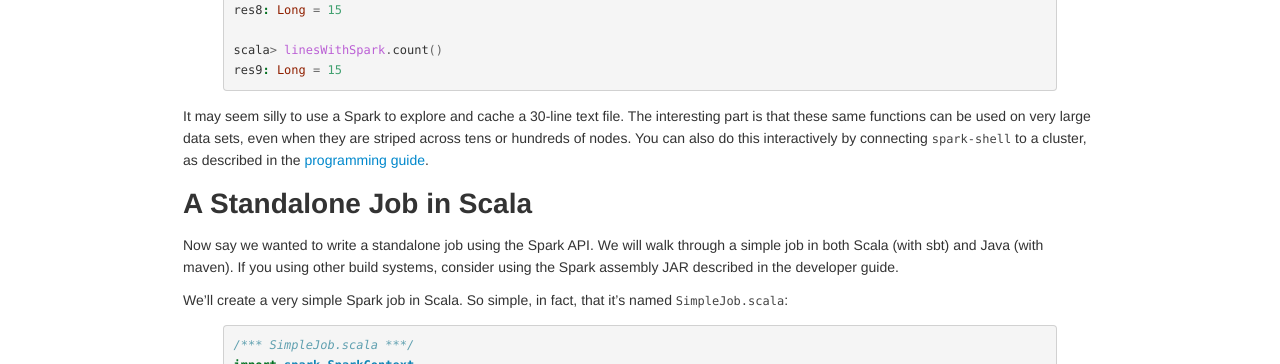
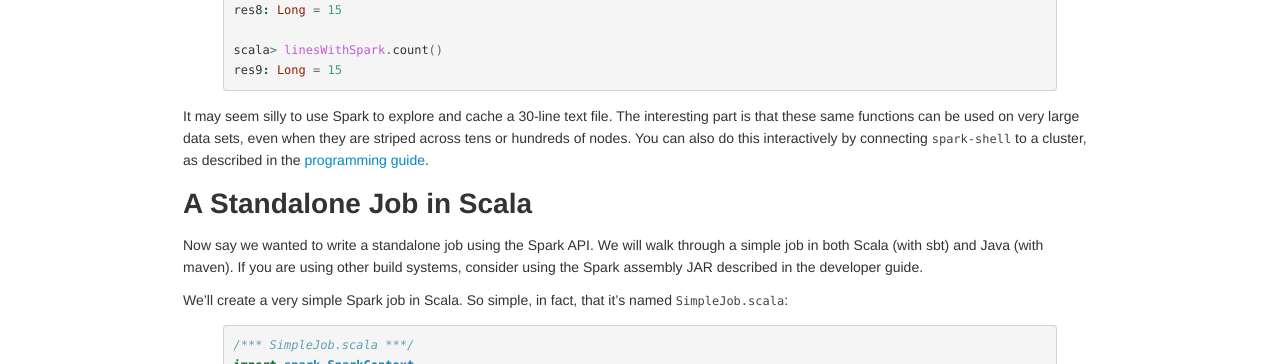
Before and after one commit to jaricftw/spark, a Jekyll site: the page built from docs/quick-start.md, in a window 1280 px wide and 1400 px high, scrolled down 1880 px. Shown: the part 152-516 px from the top of the window. Built offline with Jekyll 4.4.1, drawn with Linux system fonts in a browser that asks for light colours; some of the changed text lies outside the part shown.

Commit message:
Fix minor typos in quick start guide.

```diff
--- a/docs/quick-start.md
+++ b/docs/quick-start.md
@@ -98,10 +98,10 @@
 res9: Long = 15
 {% endhighlight %}
 
-It may seem silly to use a Spark to explore and cache a 30-line text file. The interesting part is that these same functions can be used on very large data sets, even when they are striped across tens or hundreds of nodes. You can also do this interactively by connecting `spark-shell` to a cluster, as described in the [programming guide](scala-programming-guide.html#initializing-spark).
+It may seem silly to use Spark to explore and cache a 30-line text file. The interesting part is that these same functions can be used on very large data sets, even when they are striped across tens or hundreds of nodes. You can also do this interactively by connecting `spark-shell` to a cluster, as described in the [programming guide](scala-programming-guide.html#initializing-spark).
 
 # A Standalone Job in Scala
-Now say we wanted to write a standalone job using the Spark API. We will walk through a simple job in both Scala (with sbt) and Java (with maven). If you using other build systems, consider using the Spark assembly JAR described in the developer guide.
+Now say we wanted to write a standalone job using the Spark API. We will walk through a simple job in both Scala (with sbt) and Java (with maven). If you are using other build systems, consider using the Spark assembly JAR described in the developer guide.
 
 We'll create a very simple Spark job in Scala. So simple, in fact, that it's named `SimpleJob.scala`:
 
@@ -159,7 +159,7 @@
 This example only runs the job locally; for a tutorial on running jobs across several machines, see the [Standalone Mode](spark-standalone.html) documentation, and consider using a distributed input source, such as HDFS.
 
 # A Standalone Job In Java
-Now say we wanted to write a standalone job using the Java API. We will walk through doing this with Maven. If you using other build systems, consider using the Spark assembly JAR described in the developer guide.
+Now say we wanted to write a standalone job using the Java API. We will walk through doing this with Maven. If you are using other build systems, consider using the Spark assembly JAR described in the developer guide.
 
 We'll create a very simple Spark job, `SimpleJob.java`:
 
```
Also changed, not shown: other parts of docs/quick-start.md (+1 -1 lines).
